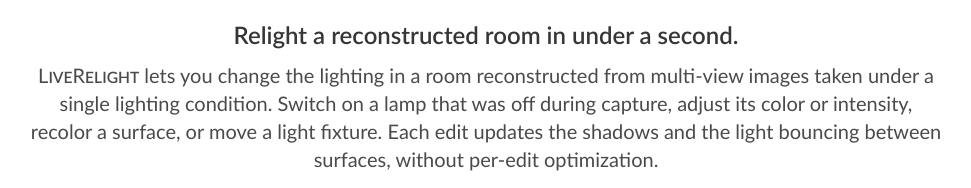
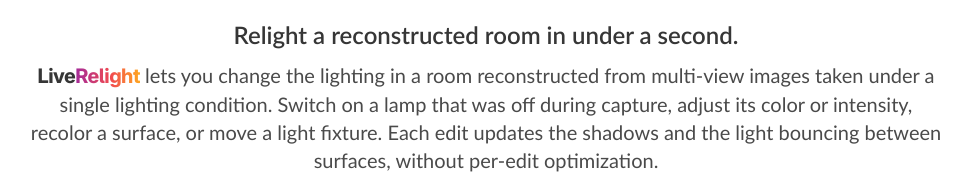
Before and after one commit to LiveRelight/LiveRelight.github.io, a plain HTML site: page index.html in a window 1280 px wide. Shown: the part 764-952 px from the top of the page, without its empty margins (154-1125 px from the left). Drawn offline with Linux system fonts and the light colour scheme.

Commit message:
Use the wordmark throughout the page

```diff
--- a/index.html
+++ b/index.html
@@ -37,14 +37,13 @@ a { color: #3273dc; text-decoration: none; }
 .title { margin: 0 0 1.5rem; color: #363636; font-size: 2rem; font-weight: 600; line-height: 1.125; word-break: break-word; }
 .title.is-1 { font-size: 3rem; }
 .publication-title { font-weight: 400; }
-.publication-title .wordmark { display: block; font-family: "Inter", "Lato", sans-serif; font-weight: 750; letter-spacing: -0.027em; }
-.publication-title .wordmark-relight { background-image: linear-gradient(90deg, #A32A9A 0%, #F14A50 55%, #FFA721 100%); -webkit-background-clip: text; background-clip: text; color: transparent; }
+.wordmark { font-family: "Inter", "Lato", sans-serif; font-weight: 750; letter-spacing: -0.027em; color: #363636; }
+.wordmark-relight { background-image: linear-gradient(90deg, #A32A9A 0%, #F14A50 55%, #FFA721 100%); -webkit-background-clip: text; background-clip: text; color: transparent; }
+.publication-title .wordmark { display: block; }
 .title.is-3 { font-size: 2rem; }
 .title.is-4 { font-size: 1.5rem; margin-bottom: 1rem; }
 .subtitle { margin: 0; color: #4a4a4a; font-size: 1.25rem; font-weight: 400; line-height: 1.4; }
 .subtitle.is-6 { font-size: 1rem; line-height: 1.5; }
-.dnerf { font-weight: 400; color: inherit; }
-.dnerf > span { text-transform: uppercase; font-size: 0.78em; font-weight: 600; }
 .content p { margin: 0 0 1em; }
 .content p:last-child { margin-bottom: 0; }
 .content ol { margin: 0 0 1em; padding-left: 1.6em; }
@@ -174,7 +173,7 @@ html:not(.js) .regions, html:not(.js) .demo-buttons, html:not(.js) .state-chip,
         <span class="paused-tag">Paused</span>
       </div>
       <h2 class="subtitle tagline">Relight a reconstructed room in under a second.</h2>
-      <p class="subtitle"><span class="dnerf">L<span>ive</span>R<span>elight</span></span> lets you change the lighting in a room reconstructed from multi-view images taken under a single lighting condition. Switch on a lamp that was off during capture, adjust its color or intensity, recolor a surface, or move a light fixture. Each edit updates the shadows and the light bouncing between surfaces, without per-edit optimization.</p>
+      <p class="subtitle"><span class="wordmark">Live<span class="wordmark-relight">Relight</span></span> lets you change the lighting in a room reconstructed from multi-view images taken under a single lighting condition. Switch on a lamp that was off during capture, adjust its color or intensity, recolor a surface, or move a light fixture. Each edit updates the shadows and the light bouncing between surfaces, without per-edit optimization.</p>
     </div>
   </div>
 </section>
@@ -270,7 +269,7 @@ html:not(.js) .regions, html:not(.js) .demo-buttons, html:not(.js) .state-chip,
     <div class="column-narrow">
       <h2 class="title is-3 has-text-centered">How it works</h2>
       <div class="content has-text-justified">
-        <p><span class="dnerf">L<span>ive</span>R<span>elight</span></span> starts from a reconstruction of a room captured under a single lighting condition. We use a Gaussian-based scene representation with consistent one-sided emission for reconstructed light sources, and change the light transport on top of it.</p>
+        <p><span class="wordmark">Live<span class="wordmark-relight">Relight</span></span> starts from a reconstruction of a room captured under a single lighting condition. We use a Gaussian-based scene representation with consistent one-sided emission for reconstructed light sources, and change the light transport on top of it.</p>
         <ol>
           <li><strong>Once per scene.</strong> We extract a triangle mesh from the Gaussian reconstruction and precompute how much light each triangle can send to the others. We then fit a sparse projection that transfers lighting from the mesh back to the Gaussians through alpha compositing.</li>
           <li><strong>With each edit.</strong> We sample one-sided emitters and trace shadows on the Gaussians for direct lighting. A radiosity solve on the mesh updates diffuse interreflection, which we project back onto the Gaussians. When a fixture moves or a new light is added, we recompute where its light first lands and reuse the room&rsquo;s precomputed geometry for subsequent bounces.</li>
@@ -290,7 +289,7 @@ html:not(.js) .regions, html:not(.js) .demo-buttons, html:not(.js) .state-chip,
 </section>
 
 <footer class="footer has-text-centered">
-  <p>All images and videos on this page are novel views rendered by <span class="dnerf">L<span>ive</span>R<span>elight</span></span> on top of existing 2D Gaussian reconstructions. For interactive editing, check out our code and web app.</p>
+  <p>All images and videos on this page are novel views rendered by <span class="wordmark">Live<span class="wordmark-relight">Relight</span></span> on top of existing 2D Gaussian reconstructions. For interactive editing, check out our code and web app.</p>
 </footer>
 
 <script>
```
